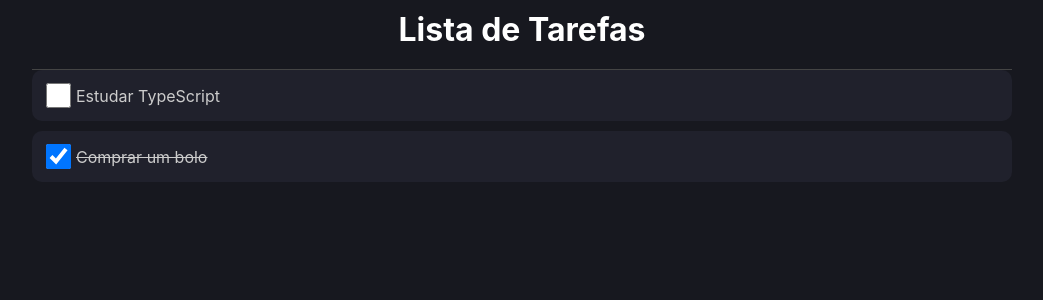
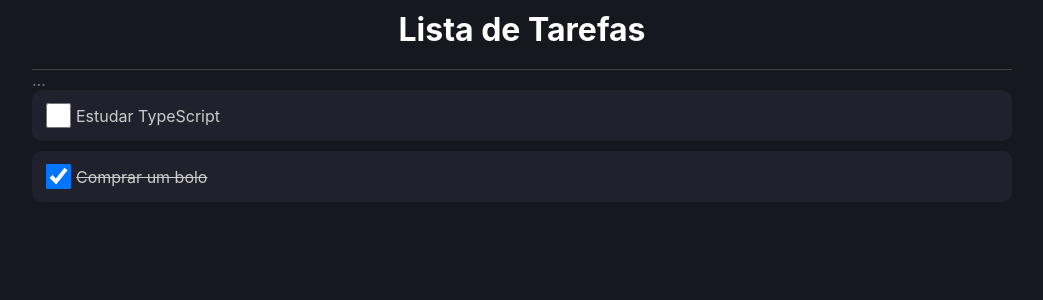
Before and after one commit to felipematheus1337/ToDo-APP, a React (Create React App) app: page / in a window 1280 px wide. Shown: the top 300 px of the page, without its empty margins (118-1161 px from the left). Built offline with nearby package versions, Linux system fonts and the light colour scheme.

Commit message:
created the AddArea component

```diff
--- a/src/App.tsx
+++ b/src/App.tsx
@@ -1,7 +1,8 @@
 import * as C from "./App.styles";
 import { useState } from 'react';
 import { Item } from './types/item';
-import { ListItem} from "./components/ListItem/index";
+import { ListItem } from "./components/ListItem/index";
+import { AddArea } from "./components/AddArea";
 
 const App = () => {
 
@@ -15,7 +16,7 @@ const App = () => {
       <C.Area>
         <C.Header>Lista de Tarefas</C.Header>
 
-        {/**Adicionar nova tarefa */}
+        <AddArea/>
 
         {list.map((item, index) => (
           <ListItem key={index} item={item} />
--- /dev/null
+++ b/src/components/AddArea/index.tsx
@@ -0,0 +1,9 @@
+import * as C from "./styles";
+
+export const AddArea = () => {
+    return (
+        <C.Container>
+            ...
+      </C.Container>
+    )
+}
--- /dev/null
+++ b/src/components/AddArea/styles.ts
@@ -0,0 +1,3 @@
+import styled from "styled-components";
+
+export const Container = styled.div``;
```
